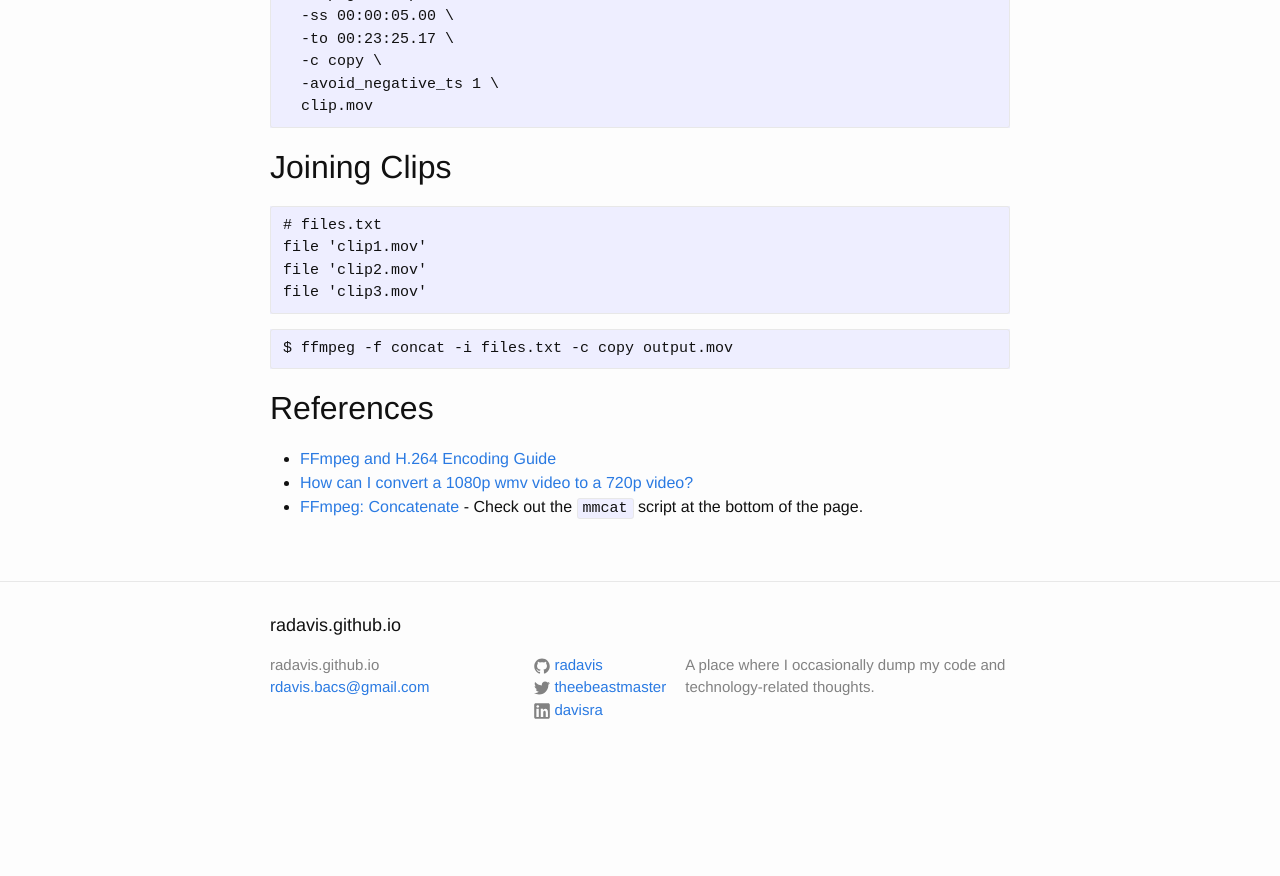
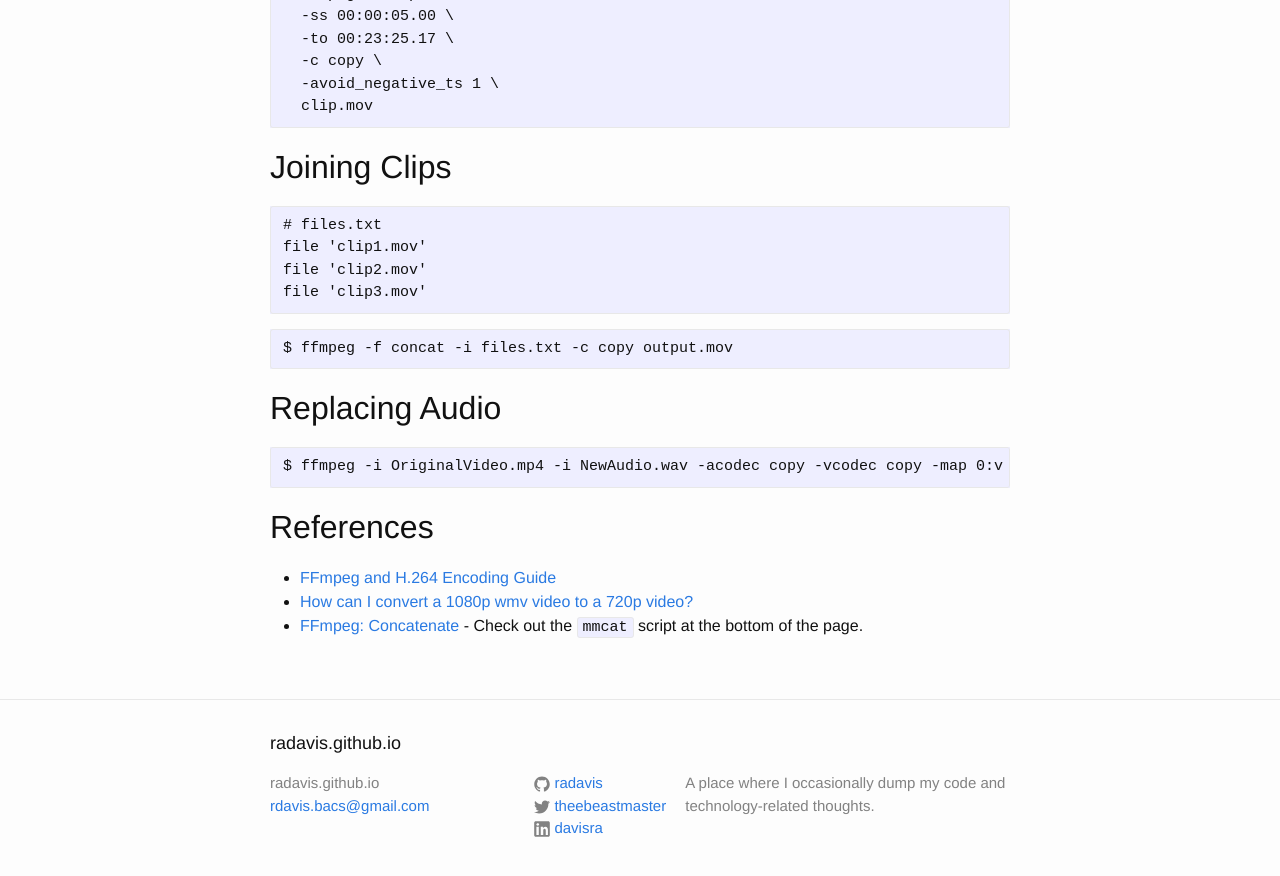
Before and after one commit to radavis/radavis.github.io, a Jekyll site: the page built from _posts/2015-02-03-fun-with-ffmpeg.markdown, in a window 1280 px wide and 900 px high, scrolled down 1163 px. Shown: the top 876 px of the window. Built offline with Jekyll 4.4.1, drawn with Linux system fonts in a browser that asks for light colours; comment, search, counter and statistics services are not loaded; before the commit the page ends 1944 px from its top, so only the background shows below that.

Commit message:
rando updates

````diff
--- a/_posts/2015-02-03-fun-with-ffmpeg.markdown
+++ b/_posts/2015-02-03-fun-with-ffmpeg.markdown
@@ -65,6 +65,12 @@ file 'clip3.mov'
 $ ffmpeg -f concat -i files.txt -c copy output.mov
 ```
 
+## Replacing Audio
+
+```
+$ ffmpeg -i OriginalVideo.mp4 -i NewAudio.wav -acodec copy -vcodec copy -map 0:v -map 1:a Output.mp4
+```
+
 ## References
 * [FFmpeg and H.264 Encoding Guide](https://trac.ffmpeg.org/wiki/Encode/H.264)
 * [How can I convert a 1080p wmv video to a 720p video?](http://askubuntu.com/questions/99643/how-can-i-convert-a-1080p-wmv-video-to-a-720p-video)
--- a/_posts/2017-01-21-docker-notes.markdown
+++ b/_posts/2017-01-21-docker-notes.markdown
@@ -25,7 +25,8 @@ This command:
 $ docker run hello-world
 ```
 
-> An _image_ is a filesystem and parameters to use at runtime. (no state)
+> An _image_ is a filesystem and parameters to use at runtime.
+
 > A _container_ is a running instance of an image.
 
 # List All Containers
````
Also changed, not shown: about.md (+1 -1 lines).
